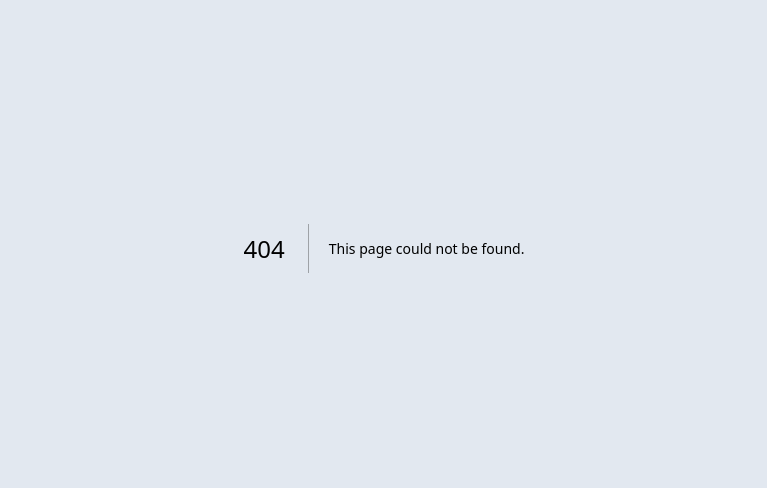
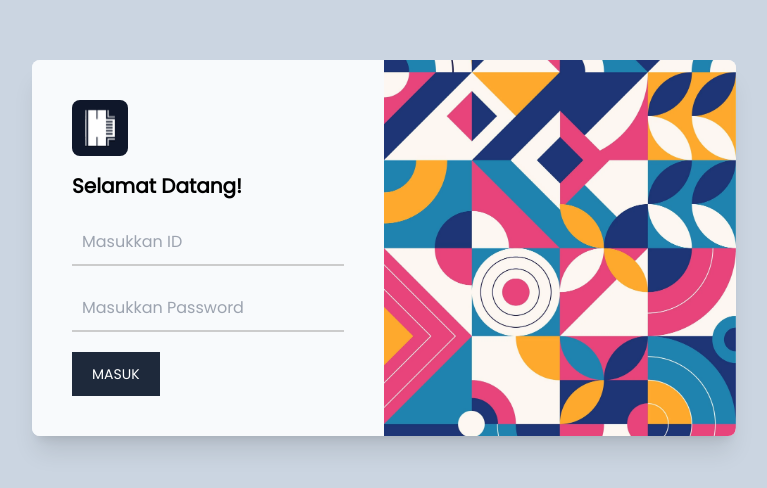
Before and after one commit to danangstdi/jalankita, a Next.js app: page /admin-authentication in a window 1280 px wide. Before the commit this address had no page. Shown: the part 152-640 px from the top of the page, without its empty margins (256-1023 px from the left). Built offline with nearby package versions, Linux system fonts and the light colour scheme.

Commit message:
add admin login ui /admin-authentication

```diff
--- /dev/null
+++ b/src/app/(views)/(admin)/admin-authentication/page.jsx
@@ -0,0 +1,37 @@
+import React from 'react'
+import Logo from '@/../public/svg Logo.svg'
+import Background from '@/../public/img/login-background.webp'
+import Image from 'next/image'
+
+
+export default function page() {
+  return (
+    <>
+      <div className='bg-slate-300 absolute inset-0 flex items-center justify-center h-full max-h-full px-10 lg:px-32 xl:px-72'>
+        <main className='bg-slate-50 grid md:grid-cols-2 w-full rounded-lg overflow-hidden shadow-xl'>
+          <section id='left-side' className='bg-slate-50 p-5 lg:p-10'>
+            <Image src={Logo} loading='lazy' alt="Logo JalanKita" className='h-14 w-fit rounded-lg bg-slate-900 p-2'/>
+            <h1 className='mt-4 text-xl font-semibold'>Selamat Datang!</h1>
+            <form action="">
+              <div className="input-container">
+                <input type="text" placeholder="Masukkan ID" className="input-field"/>
+                <label htmlFor='input-field' className="input-label">Masukkan ID</label>
+                <span className="input-highlight"></span>
+              </div>
+              <div className="input-container">
+                <input type="text" placeholder="Masukkan Password" className="input-field"/>
+                <label htmlFor='input-field' className="input-label">Masukkan Password</label>
+                <span className="input-highlight"></span>
+              </div>
+              <button type="submit" className="text-sm py-3 px-5 text-white bg-slate-800 hover:bg-slate-600 duration-200">
+                MASUK
+              </button>
+            </form>
+          </section>
+          <section id='right-side' className='hidden bg-auth overflow-hidden md:block'>
+          </section>
+        </main>
+      </div>
+    </>
+  )
+}
--- a/src/app/(views)/(home)/_partials/Form.jsx
+++ b/src/app/(views)/(home)/_partials/Form.jsx
@@ -190,7 +190,7 @@ export default function Form() {
 
           <button
             type="submit"
-            className="relative p-3 text-white overflow-hidden bg-slate-800"
+            className="relative p-3 text-white overflow-hidden bg-slate-800 hover:bg-slate-600 duration-200"
           >
             {!uploading ? 'LAPORKAN' : 'Tunggu sebentar...'}
           </button>
--- a/src/app/globals.css
+++ b/src/app/globals.css
@@ -61,6 +61,13 @@
     background-blend-mode: luminosity;
   }
 
+  .bg-auth {
+    background-image: url('../../public/img/login-background.webp');
+    background-size: cover;
+    background-repeat: no-repeat;
+    background-position: center;
+  }
+
   .nav-list {
     animation: navAnimation .4s;
   }
@@ -74,3 +81,57 @@
     }
   }
 }
+
+@layer components {
+  /* Input container */
+  .input-container {
+    position: relative;
+    margin: 20px 0;
+  }
+
+  /* Input field */
+  .input-field {
+    display: block;
+    width: 100%;
+    padding: 10px;
+    font-size: 16px;
+    border: none;
+    border-bottom: 2px solid #ccc;
+    outline: none;
+    background-color: transparent;
+  }
+
+  /* Input label */
+  .input-label {
+    position: absolute;
+    top: 0;
+    left: 0;
+    font-size: 16px;
+    color: rgba(204, 204, 204, 0);
+    pointer-events: none;
+    transition: all 0.3s ease;
+  }
+
+  /* Input highlight */
+  .input-highlight {
+    position: absolute;
+    bottom: 0;
+    left: 0;
+    height: 2px;
+    width: 0;
+    transition: all 0.3s ease;
+    @apply bg-slate-800
+  }
+
+  /* Input field:focus styles */
+  .input-field:focus + .input-label {
+    top: -10px;
+    font-size: 12px;
+    @apply text-slate-800
+  }
+
+  .input-field:focus + .input-label + .input-highlight {
+    width: 100%;
+  }
+
+}
```
Also changed, not shown: public/img/login-background.webp (added).
